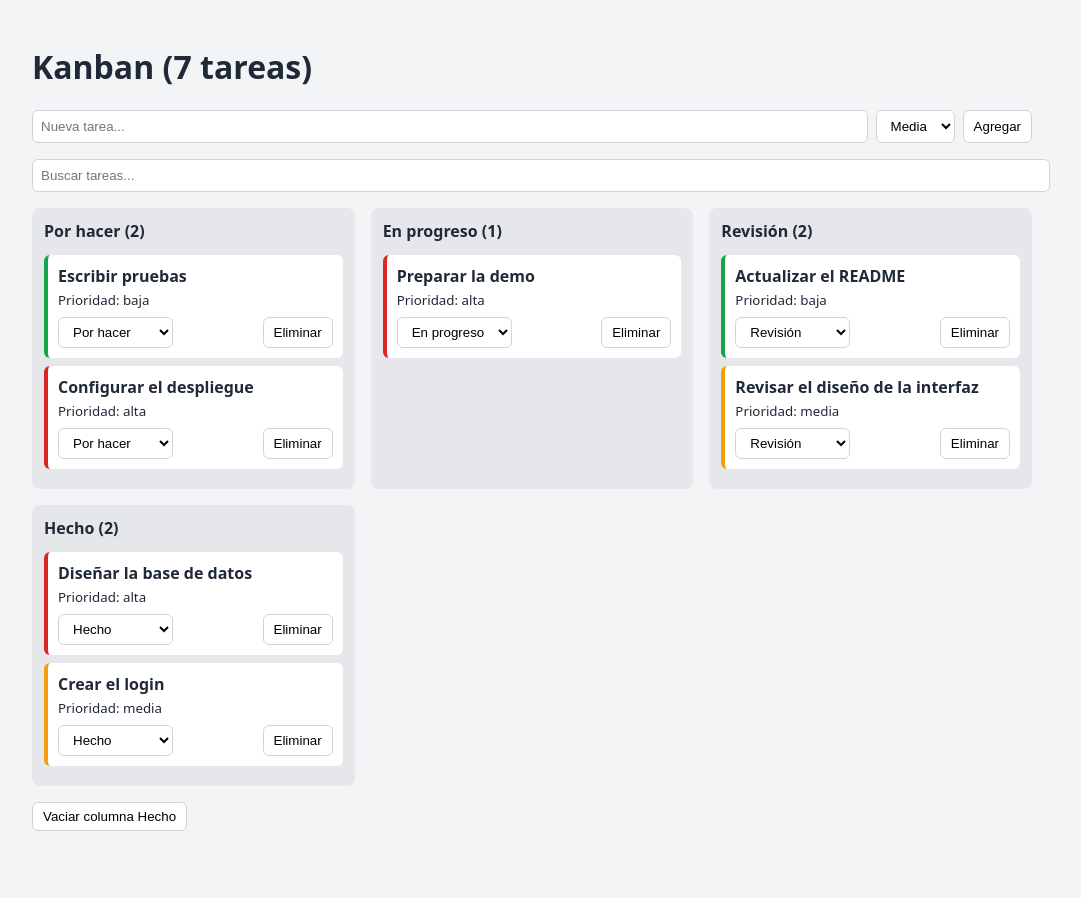
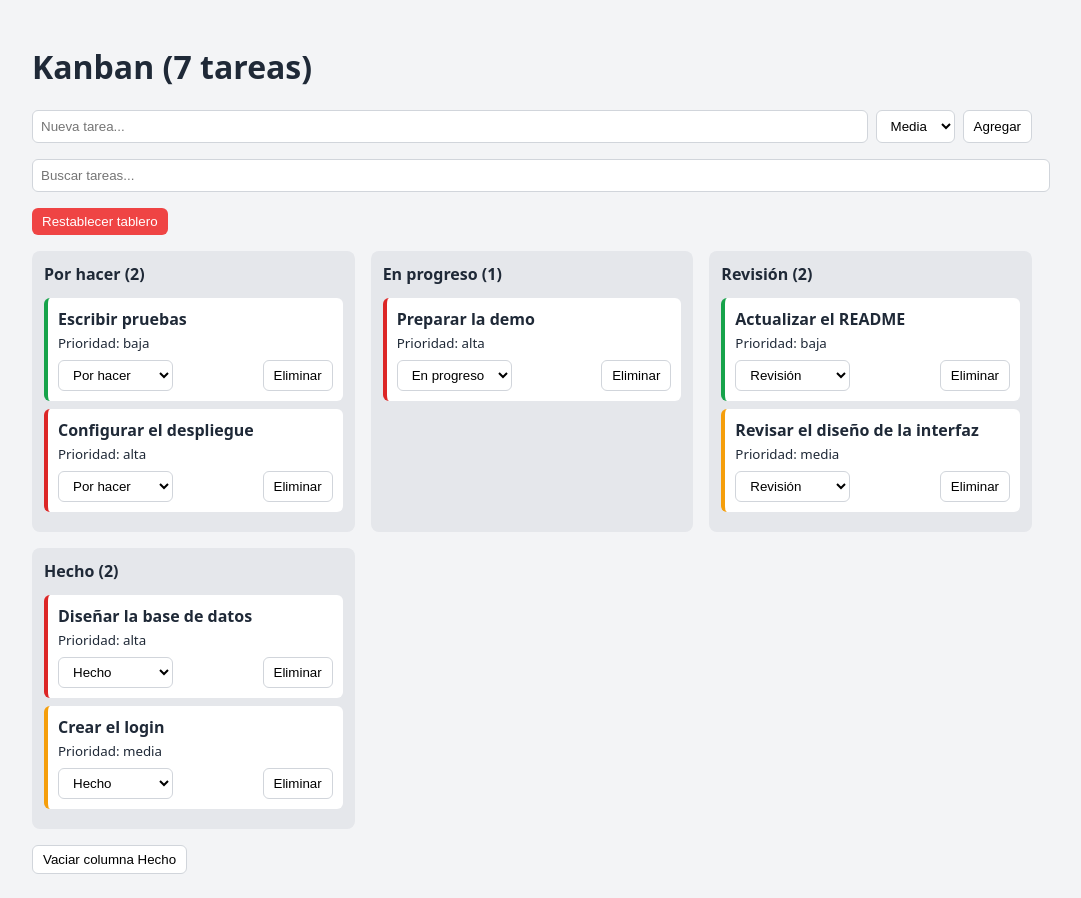
Before and after one commit to lismar-suarez/kanban, a React (Vite) app: page / in a window 1280 px wide. Shown: the whole page, without its empty margins (108-1189 px from the left). Before the commit the page ends 855 px from the top, so only its background shows below. Built offline with nearby package versions, Linux system fonts and the light colour scheme.

Commit message:
Reto 2: botón Restablecer tablero

```diff
--- a/src/App.jsx
+++ b/src/App.jsx
@@ -60,6 +60,11 @@ export default function App() {
     setTasks(tasks.filter((t) => t.status !== "done"));
   }
 
+  function resetBoard() {
+    setTasks(initialTasks);
+    setQuery("");
+  }
+
   return (
     <main>
       <h1>Kanban ({tasks.length} tareas)</h1>
@@ -70,6 +75,9 @@ export default function App() {
         value={query}
         onChange={(e) => setQuery(e.target.value)}
       />
+      <button className="reset-board" onClick={resetBoard}>
+        Restablecer tablero
+      </button>
       <div className="board">
         {COLUMNS.map((c) => (
           <Column
--- a/src/index.css
+++ b/src/index.css
@@ -17,3 +17,4 @@ button, select { padding: 6px 10px; border-radius: 6px; border: 1px solid #d1d5d
 .card-edit { flex: 1; padding: 4px 6px; border: 1px solid #d1d5db; border-radius: 4px; font: inherit; }
 .clear-done { margin-top: 16px; }
 .search { width: 100%; padding: 8px; margin-bottom: 16px; border: 1px solid #d1d5db; border-radius: 6px; }
+.reset-board { margin-bottom: 16px; background: #ef4444; color: #fff; border: none; }
```
